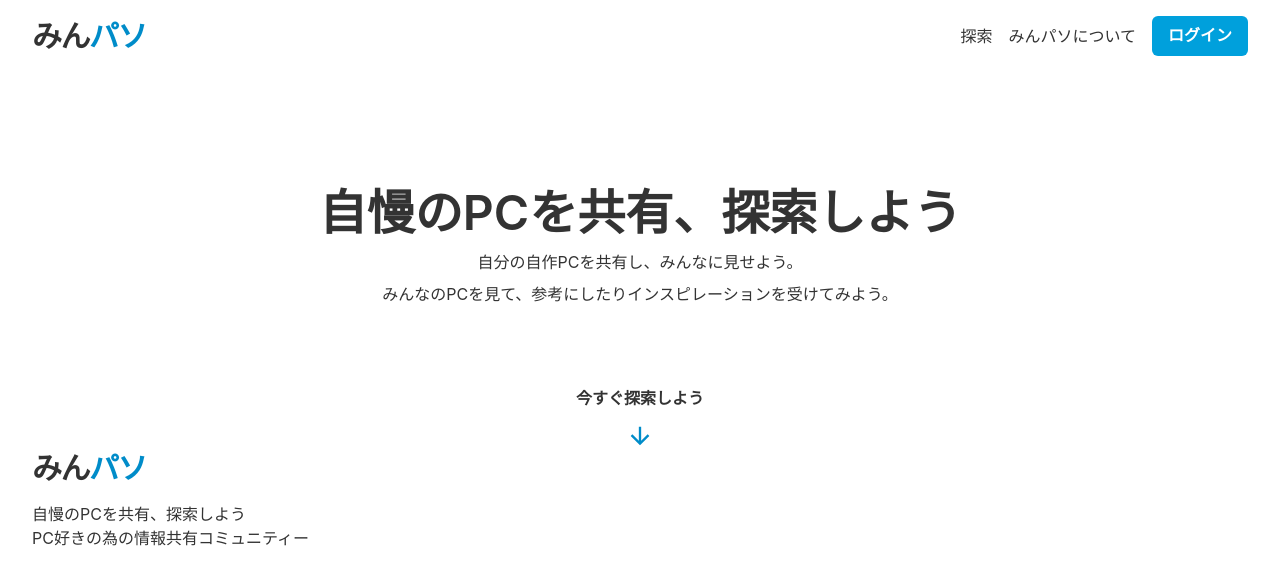
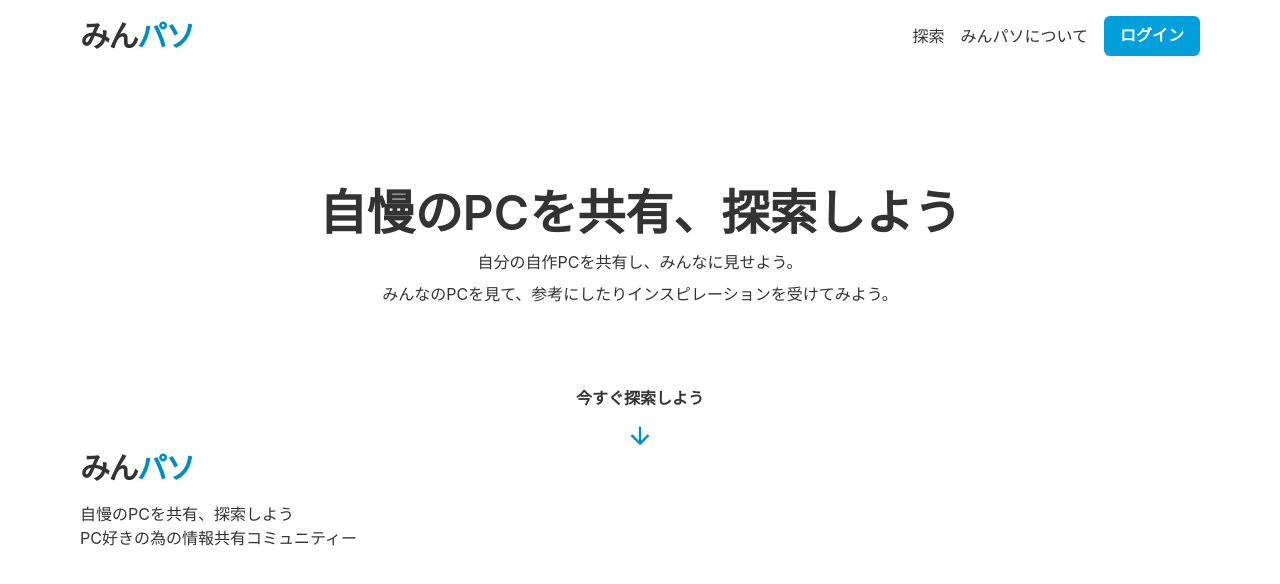
Before and after one commit to murakamiren/minpaso, a Next.js app: page / in a window 1280 px wide. Shown: the top 584 px of the page. Built offline with nearby package versions, Linux system fonts and the light colour scheme.

Commit message:
style: padding

```diff
--- a/src/components/footer/footer.tsx
+++ b/src/components/footer/footer.tsx
@@ -4,7 +4,7 @@ import { FC } from "react";
 const Footer: FC = () => {
 	return (
 		<footer>
-			<Box px={8}>
+			<Box px={20}>
 				<Heading as="h1" fontWeight="bold" color="text.black" fontSize="3xl" letterSpacing="tighter">
 					みん<chakra.span color="linkedin.600">パソ</chakra.span>
 				</Heading>
--- a/src/components/navbar/navbar.tsx
+++ b/src/components/navbar/navbar.tsx
@@ -6,7 +6,7 @@ import { navItem } from "./navItem";
 const Navbar: FC = () => {
 	return (
 		<nav>
-			<Flex px={8} py={4} justify="space-between" alignItems="center">
+			<Flex px={20} py={4} justify="space-between" alignItems="center">
 				<Heading as="h1" fontWeight="bold" color="text.black" fontSize="3xl" letterSpacing="tighter">
 					みん<chakra.span color="linkedin.600">パソ</chakra.span>
 				</Heading>
```
